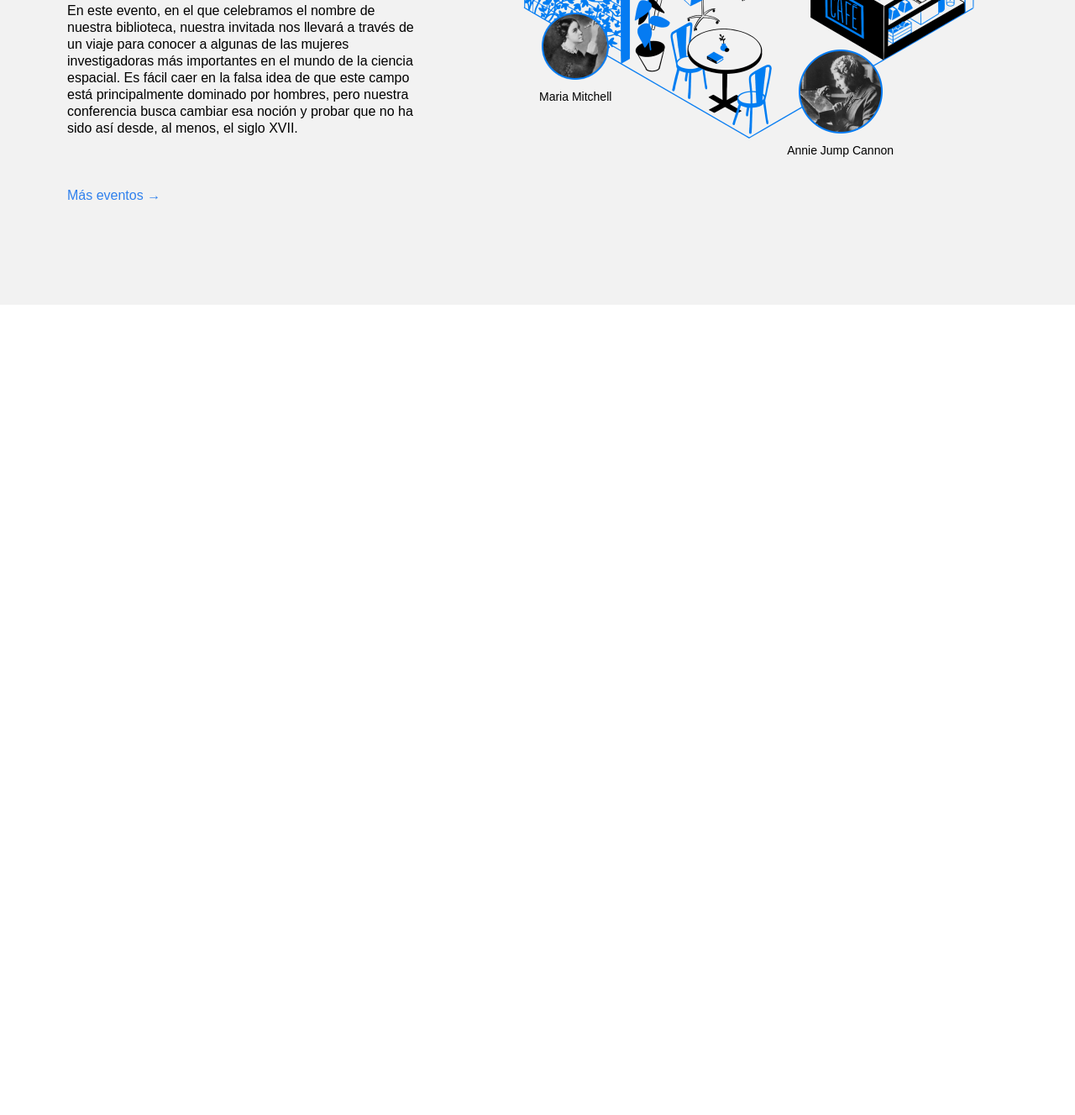
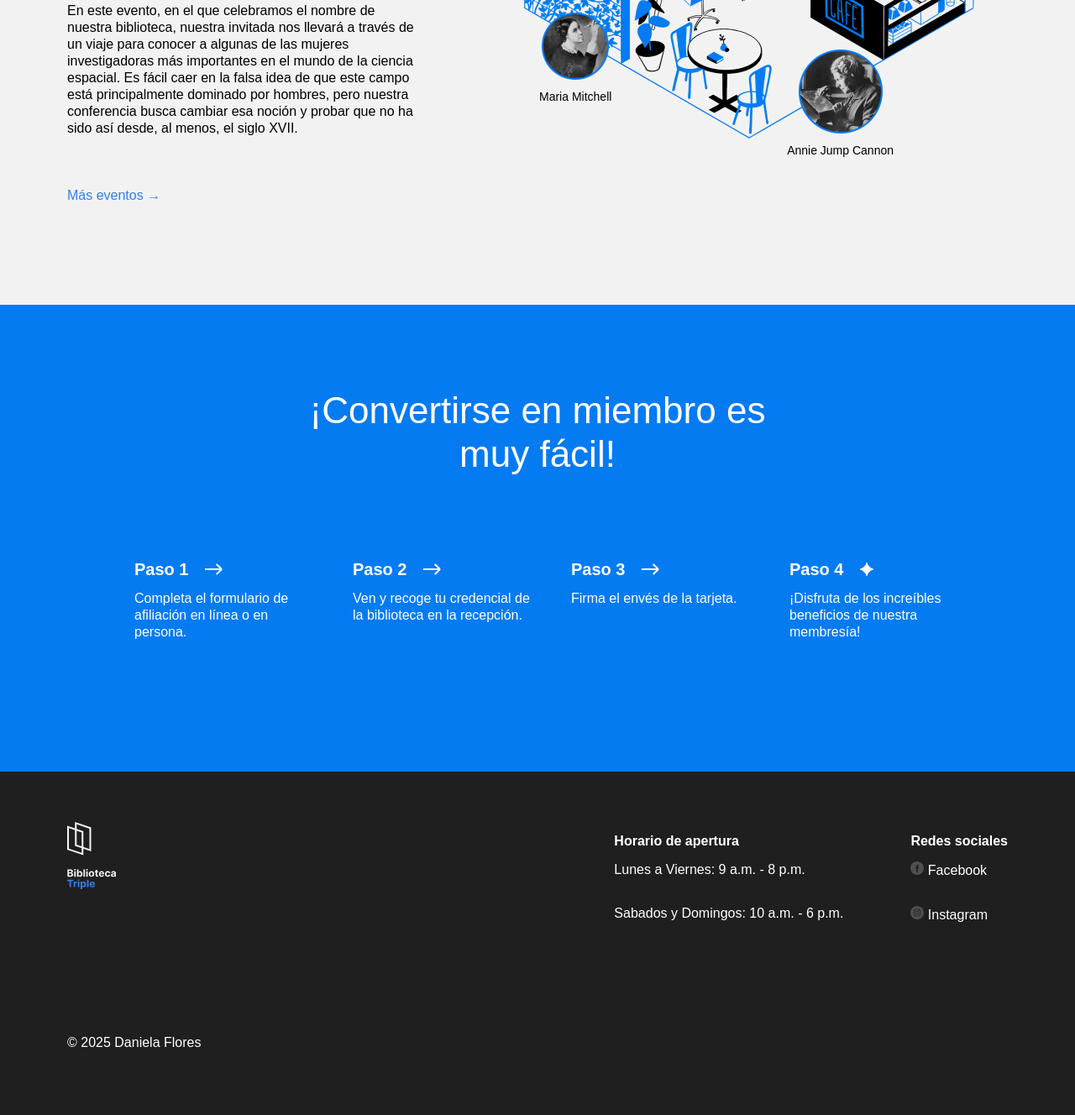
Before and after one commit to ddflc/web_project_library_es, a plain HTML site: page index.html in a window 1280 px wide. Shown: the part 2575-3903 px from the top of the page at 84% size. Before the commit the page ends 2938 px from the top, so only its background shows below. Drawn offline with Linux system fonts and the light colour scheme.

Commit message:
New update on my project Sprint 3.3

```diff
--- a/index.html
+++ b/index.html
@@ -29,7 +29,9 @@
               <a class="nav__link" href="#events">Eventos</a>
             </li>
             <li>
-              <a class="nav__link">Conviértete en miembro</a>
+              <a class="nav__link" href="#become-member"
+                >Conviértete en miembro</a
+              >
             </li>
             <li>
               <a class="nav__link">Contactos</a>
@@ -210,7 +212,114 @@
           </div>
         </section>
         <!--SPRINT 3 - PHASE 2. END .DANI'S NOTES.-->
+        <!-- SPRINT 3 - PHASE 3 BEGINNING .DANI'S NOTES.-->
+        <section id="become-member" class="membership">
+          <h2 class="membership__title">
+            ¡Convertirse en miembro es muy fácil!
+          </h2>
+          <ul class="membership__steps">
+            <li class="step">
+              <h3 class="step__title">
+                Paso 1
+                <img
+                  src="./images/icon_step_forward.svg"
+                  alt="icon forward"
+                  class="step__icon"
+                />
+              </h3>
+              <p class="step__description">
+                Completa el formulario de afiliación en línea o en persona.
+              </p>
+            </li>
+            <li class="step">
+              <h3 class="step__title">
+                Paso 2
+                <img
+                  src="./images/icon_step_forward.svg"
+                  alt="icon forward"
+                  class="step__icon"
+                />
+              </h3>
+              <p class="step__description">
+                Ven y recoge tu credencial de la biblioteca en la recepción.
+              </p>
+            </li>
+            <li class="step">
+              <h3 class="step__title">
+                Paso 3
+                <img
+                  src="./images/icon_step_forward.svg"
+                  alt="icon forward"
+                  class="step__icon"
+                />
+              </h3>
+              <p class="step__description">Firma el envés de la tarjeta.</p>
+            </li>
+            <li class="step">
+              <h3 class="step__title">
+                Paso 4
+                <img
+                  src="./images/icon_step_finish.svg"
+                  alt="icon finish"
+                  class="step__icon"
+                />
+              </h3>
+              <p class="step__description">
+                ¡Disfruta de los increíbles beneficios de nuestra membresía!
+              </p>
+            </li>
+          </ul>
+        </section>
+        <!-- SPRINT 3 - PHASE 3 END .DANI'S NOTES.-->
       </main>
+      <footer class="footer" id="footer">
+        <div class="footer__columns">
+          <div class="footer__column">
+            <img
+              src="./images/logo_white.svg"
+              class="footer__logo"
+              alt="white_logo"
+            />
+          </div>
+          <div class="footer__column footer__column_content_hours">
+            <h2 class="footer__column-heading">Horario de apertura</h2>
+            <ul class="footer__list">
+              <li class="footer__list-item">
+                Lunes a Viernes: 9 a.m. - 8 p.m.
+              </li>
+              <li class="footer__list-item">
+                Sabados y Domingos: 10 a.m. - 6 p.m.
+              </li>
+            </ul>
+          </div>
+          <div class="footer__column footer__column_content_social">
+            <h2 class="footer__column-heading">Redes sociales</h2>
+            <ul class="footer__list">
+              <li class="footer__list-item">
+                <a class="footer__column-link" href="#">
+                  <img
+                    src="./images/facebook_white.svg"
+                    alt="Facebook logo"
+                    class="footer__social-icon"
+                  />
+                  Facebook
+                </a>
+              </li>
+              <li class="footer__list-item">
+                <a class="footer__column-link" href="#">
+                  <img
+                    src="./images/instagram_white.svg"
+                    alt="Instagram logo"
+                    class="footer__social-icon"
+                  />
+                  Instagram
+                </a>
+              </li>
+            </ul>
+          </div>
+        </div>
+        <p class="footer__copyright">&copy; 2025 Daniela Flores</p>
+      </footer>
     </div>
     <!--DANI CAMBIOS-->
   </body>
--- a/styles/style.css
+++ b/styles/style.css
@@ -305,3 +305,112 @@
   font-size: 14px;
   margin: 0;
 }
+
+/*SPRINT 3. PHASE 3. BEGINNING. .DANI'S NOTES.*/
+
+.membership {
+  padding: 100px 0 140px;
+  background-color: #057bf2;
+  color: #ffffff;
+}
+
+.membership__title {
+  max-width: 574px;
+  margin: 0 auto;
+  text-align: center;
+  font-size: 44px;
+  font-weight: 500;
+  line-height: 52px;
+}
+
+.membership__steps {
+  display: flex;
+  flex-wrap: wrap;
+  flex-basis: auto;
+  justify-content: center;
+  list-style-type: none;
+  padding-top: 80px;
+  gap: 40px;
+  list-style-type: none;
+}
+
+.step {
+  flex-basis: 220px;
+}
+
+.step__title {
+  margin: 0;
+  font-size: 20px;
+  line-height: 30px;
+  font-weight: 700;
+  display: flex;
+  align-items: center;
+}
+
+.step__icon {
+  margin-left: 20px;
+}
+
+.step__description {
+  margin: 10px 0 0;
+}
+
+.footer {
+  box-sizing: border-box;
+  background-color: #1f1f1f;
+  color: white;
+  padding: 60px 80px;
+}
+
+.footer__columns {
+  display: flex;
+  padding-bottom: 100px;
+}
+
+.footer__column_content_hours {
+  margin-left: auto;
+  gap: 20px;
+}
+
+.footer__column_content_social {
+  margin-left: 80px;
+  gap: 20px;
+}
+
+.footer__logo {
+  width: 58px;
+  height: 80px;
+}
+
+.footer__column-heading {
+  font-size: 16px;
+}
+
+.footer__list {
+  /* El siguiente código elimina los estilos predeterminados del navegador para las listas */
+  list-style-type: none;
+  padding: 0;
+  margin: 0;
+  display: flex;
+  flex-direction: column;
+  gap: 16px;
+}
+
+.footer__list-item {
+  margin-bottom: 16px;
+}
+
+.footer__column-link {
+  color: white;
+  text-decoration: none;
+  column-gap: 10px;
+}
+
+.footer__social-icon {
+  width: 16px;
+  height: 16px;
+}
+
+.footer__copyright {
+  margin: 16px 0px;
+}
```
